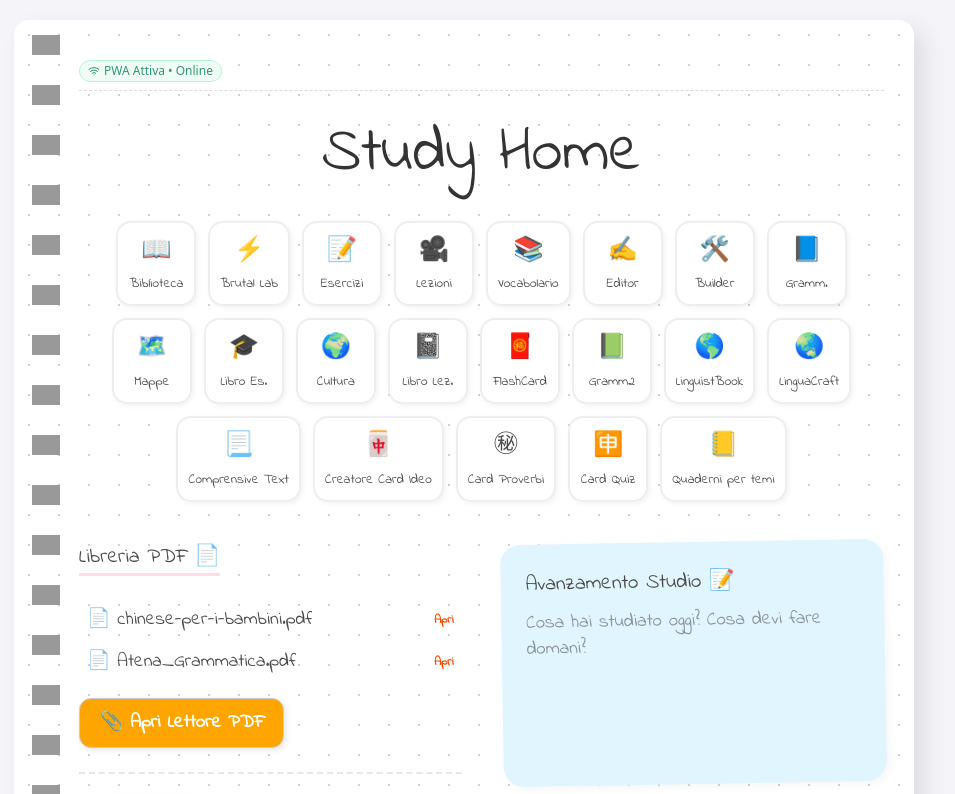
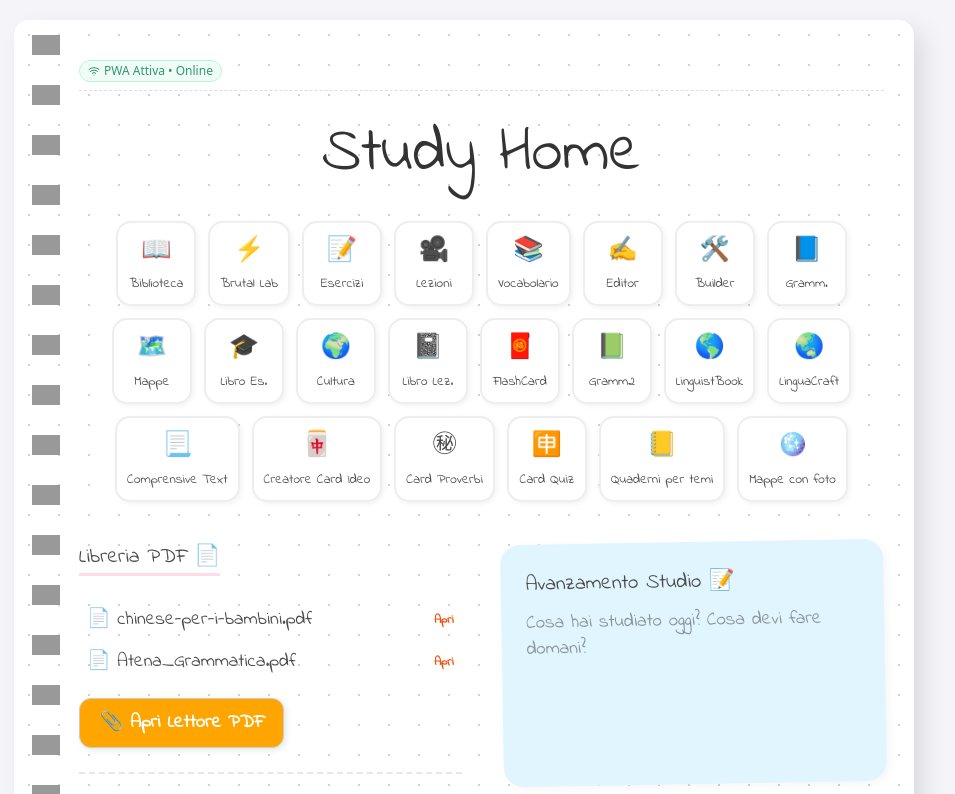
Before and after one commit to scottino2019-glitch/Aula-Studio, a React (Vite) app: page / in a window 1280 px wide. Shown: the top 794 px of the page, without its empty margins (176-1131 px from the left). Built offline with nearby package versions, Linux system fonts and the light colour scheme.

Commit message:
Update App.tsx

```diff
--- a/src/App.tsx
+++ b/src/App.tsx
@@ -162,6 +162,10 @@ export default function App() {
     { title: 'Card Proverbi', icon: '㊙', href: 'https://card-proverbi.vercel.app/' },
     { title: 'Card Quiz', icon: '🈸', href: 'https://cardquiz.vercel.app/' },
      { title: 'Quaderni per temi', icon: '📒', href: 'https://fogli-di-quaderni-per-temi.vercel.app/' },
+ { title: 'Mappe con foto', icon: '🪩', href: 'https://mappe-concettuali.netlify.app/' },
+
+
+
   ];
 
   return (
```
